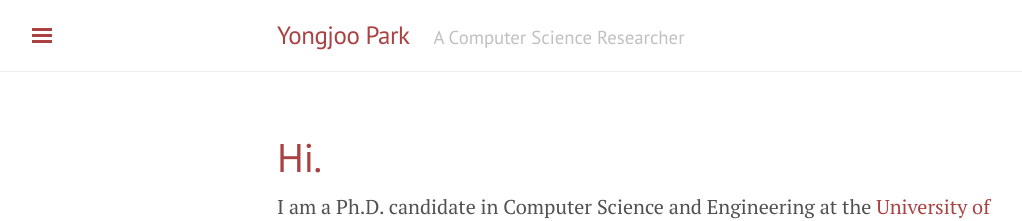
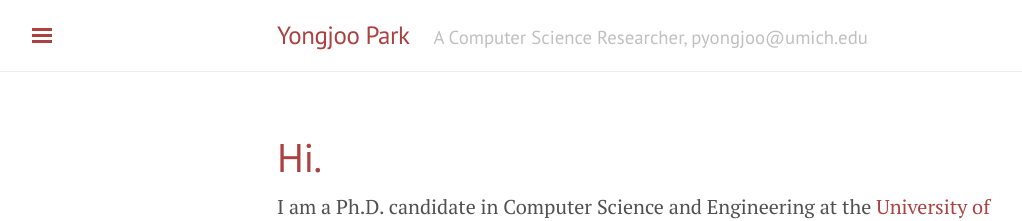
Before and after one commit to pyongjoo/pyongjoo.github.io, a Jekyll site: the page built from index.html, in a window 1280 px wide. Shown: the top 221 px of the page, without its empty margins (3-1025 px from the left). Built offline with Jekyll 4.4.1, drawn with Linux system fonts in a browser that asks for light colours; the list of posts is cut into pages by our own code.

Commit message:
Update _config.yml

```diff
--- a/_config.yml
+++ b/_config.yml
@@ -7,7 +7,7 @@ gems:                [jekyll-paginate]
 
 # Setup
 title:               Yongjoo Park
-tagline:             'A Computer Science Researcher'
+tagline:             'A Computer Science Researcher, pyongjoo@umich.edu'
 description:         'PhD candidate<br/> Computer Science and Engineering<br/> University of Michigan, Ann Arbor<br/> pyongjoo@umich.edu'
 url:                 http://www.yongjoopark.com
 baseurl:             ''
```
